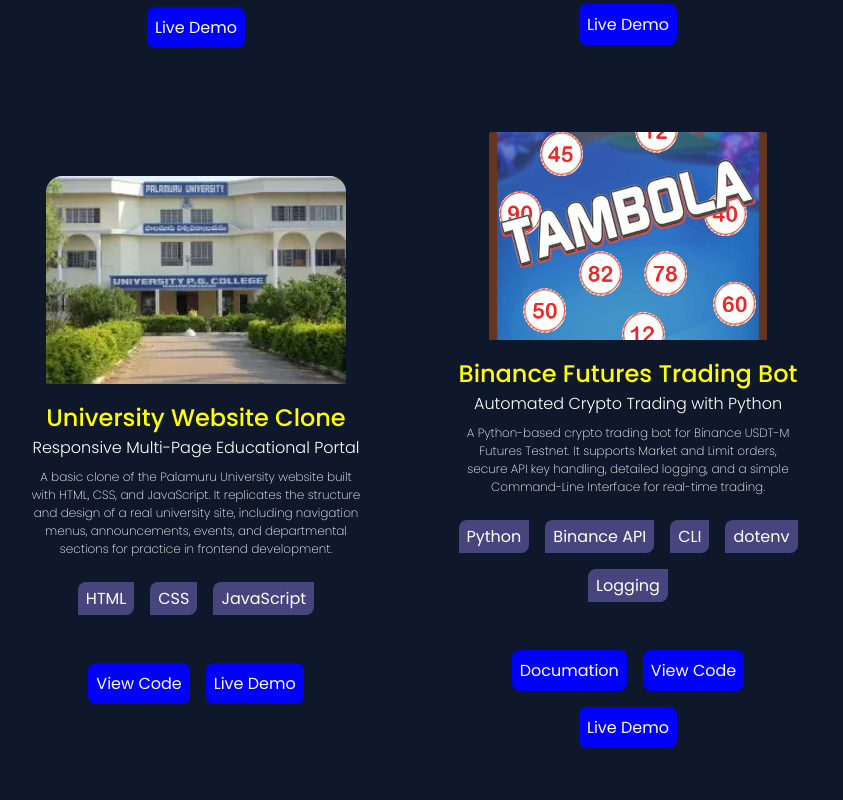
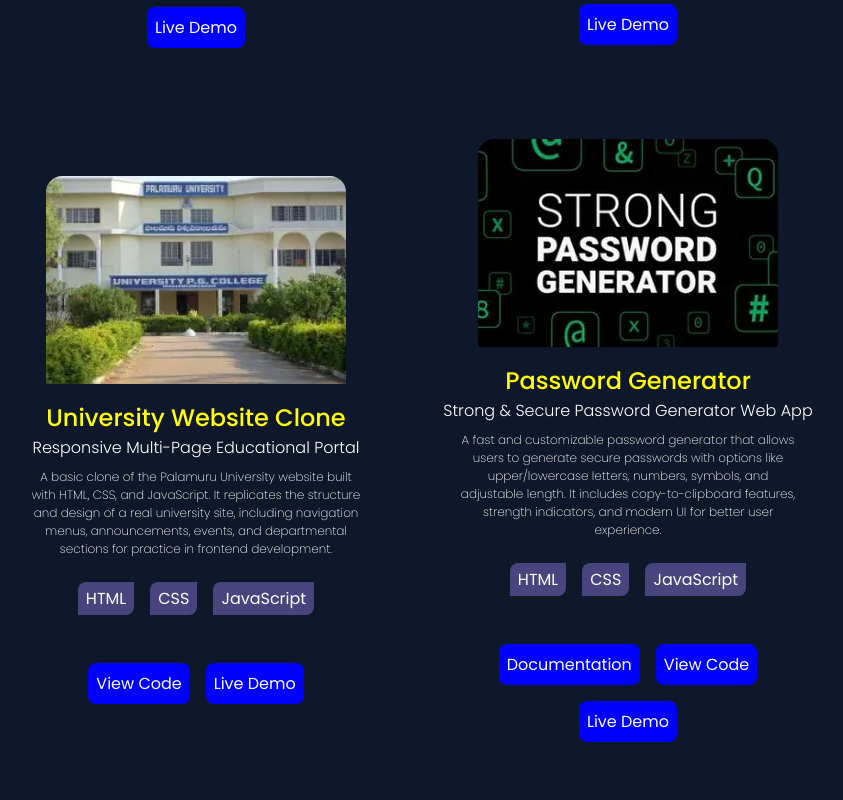
Before and after one commit to Beepalisrikanth/My_Portfolio-, a React (Create React App) app: page / in a window 1280 px wide. Shown: the part 2520-3320 px from the top of the page, without its empty margins (228-1071 px from the left). Built offline with nearby package versions, Linux system fonts and the light colour scheme.

Commit message:
adding new project and fixing some bugs

```diff
--- a/public/index.html
+++ b/public/index.html
@@ -5,9 +5,11 @@
     <meta name="viewport" content="width=device-width, initial-scale=1" />
     <meta name="description" content="beepali srikath portfolio"/>
     <link rel="preconnect" href="https://fonts.gstatic.com" crossorigin>
+    <link rel="icon" href="../src/assests/logo.png" type="image/x-icon">
     <link href="https://fonts.googleapis.com/css2?family=Poppins:ital,wght@0,100;0,200;0,300;0,400;0,500;0,600;0,700;0,800;0,900;1,100;1,200;1,300;1,400;1,500;1,600;1,700;1,800;1,900&display=swap" rel="stylesheet">
     <title>Beepalisrikanth</title>
     <link rel="stylesheet" href="style.css">
+
     <script async src="https://www.googletagmanager.com/gtag/js?id=G-V35WDMBSQ0"></script>
     <script>
       window.dataLayer = window.dataLayer || [];
@@ -16,6 +18,7 @@
 
       gtag('config', 'G-V35WDMBSQ0');
     </script>
+
   </head>
   <body>
     <noscript>You need to enable JavaScript to run this app.</noscript>
--- a/src/Components/Project/Projects.js
+++ b/src/Components/Project/Projects.js
@@ -3,7 +3,7 @@
 import p1 from '../../assests/felxiPose.webp';
 import p2 from '../../assests/housie.png';
 import p3 from '../../assests/palamuru_university.webp';
-// import p4 from '../../assests/portfolio-4.png';
+import p4 from '../../assests/password_generator.png';
 // import p5 from '../../assests/portfolio-5.png';
 // import p6 from '../../assests/portfolio-6.png';
 
@@ -37,7 +37,6 @@
           </div>
         </div>
 
-
         <div className='projectblock'>
           <img src={p2} alt="project pic argichain" className='projectblockimg'></img>
           <p className='projectblocktitle'>Housie Game</p>
@@ -55,14 +54,11 @@
           </div>
         </div>
 
-
         <div className='projectblock'>
           <img src={p3} alt="university website " className='projectblockimg'></img>
           <p className='projectblocktitle'>University Website Clone</p>
           <p className='projectblocksubtitle'>Responsive Multi-Page Educational Portal</p>
-          <p className='projectblockdesc'> A basic clone of the Palamuru University website built with HTML, CSS, and JavaScript.
-            It replicates the structure and design of a real university site, including navigation menus,
-            announcements, events, and departmental sections for practice in frontend development.</p>
+          <p className='projectblockdesc'> A basic clone of the Palamuru University website built with HTML, CSS, and JavaScript. It replicates the structure and design of a real university site, including navigation menus, announcements, events, and departmental sections for practice in frontend development.</p>
           <div className='projectblockskills'>
             <span className='projectblockskill'> HTML</span>
             <span className='projectblockskill'> CSS</span>
@@ -76,53 +72,23 @@
         </div>
 
         <div className='projectblock'>
-          <img src={p2} alt=" project pic Binance Trading Bot" className='projectblockimg'></img>
-          <p className='projectblocktitle'>Binance Futures Trading Bot </p>
-          <p className='projectblocksubtitle'>Automated Crypto Trading with Python</p>
-          <p className='projectblockdesc'> A Python-based crypto trading bot for Binance USDT-M Futures Testnet.
-            It supports Market and Limit orders, secure API key handling, detailed logging,
-            and a simple Command-Line Interface for real-time trading.</p>
-          <div className='projectblockskills'>
-            <span className='projectblockskill'> Python</span>
-            <span className='projectblockskill'> Binance API</span>
-            <span className='projectblockskill'> CLI</span>
-            <span className='projectblockskill'> dotenv</span>
-            <span className='projectblockskill'> Logging</span>
-          </div>
-          <div className='projectblockprojects'>
-            <span className='projectblockproject'>Documation</span>
-            <span className='projectblockproject'>View Code</span>
-            <span className='projectblockproject'>Live Demo</span>
-          </div>
-        </div>
-
-        {/* <div className='projectblock'>
-          <img src={p1} alt=" " className='projectblockimg'></img>
-          <p className='projectblocktitle'>Felxi Pose </p>
-          <p className='projectblocksubtitle'>Smart Motion Tracking with Real-Time PoseNet ai</p>
-          <p className='projectblockdesc'>Flexi Pose is an AI-based system that detects posture and activities like sitting, standing, walking, and sleeping in real time. It helps users monitor physical behavior and maintain a healthy lifestyle using PoseNet and TensorFlow.js.</p>
+          <img src={p4} alt="Password Generator Project" className='projectblockimg'></img>
+          <p className='projectblocktitle'>Password Generator </p>
+          <p className='projectblocksubtitle'>Strong & Secure Password Generator Web App</p>
+          <p className='projectblockdesc'> A fast and customizable password generator that allows users to generate secure passwords with options like upper/lowercase letters, numbers, symbols, and adjustable length. It includes copy-to-clipboard features, strength indicators, and modern UI for better user experience.</p>
           <div className='projectblockskills'>
             <span className='projectblockskill'> HTML</span>
             <span className='projectblockskill'> CSS</span>
             <span className='projectblockskill'> JavaScript</span>
-            <span className='projectblockskill'> TensorFlow.js</span>
-            <span className='projectblockskill'> PoseNet</span>
-            <span className='projectblockskill'> p5.js</span>
-            <span className='projectblockskill'> ml5.js</span>
           </div>
           <div className='projectblockprojects'>
-            <span className='projectblockproject'>Documation</span>
-            <span className='projectblockproject'>View Code</span>
-            <span className='projectblockproject'>Live Demo</span>
+            <a href='https://github.com/Beepalisrikanth/Password_Generated_by_srikanth?tab=readme-ov-file' className='projectblockproject' target="_blank" rel="noopener noreferrer">Documentation</a>
+            <a href="https://github.com/Beepalisrikanth/Password_Generated_by_srikanth" className='projectblockproject' target="_blank" rel="noopener noreferrer" >View Code</a>
+            <a href="https://password-generated-by-srikanth-gv30.onrender.com" className='projectblockproject' target="_blank" rel="noopener noreferrer" > Live Demo </a>
           </div>
         </div>
-         */}
-
 
       </div>
-
-
-
       <button className='seemore'>See More</button>
     </section>
   )
--- a/src/Components/intro/Intro.js
+++ b/src/Components/intro/Intro.js
@@ -18,7 +18,7 @@
             <p className='intropara'>I am a skilled web designer with experience in creating<br></br> visually and user friendly websites;</p>
 
             <div className='btnlinks'>
-              <a href="https://drive.google.com/file/d/1N4E7NekbIqxNe_XsD7vEdad6i0xgD4or/view?usp=sharing" className='alink' target="_blank" rel="noopener noreferrer" ><img src={download} alt="resume" className='aimg'></img><span className='atext'>Resume</span></a>
+              <a href="https://drive.google.com/file/d/1yPRx8zzpozb5iyDwFJk5nZpns4mnKN_X/view?usp=sharing" className='alink' target="_blank" rel="noopener noreferrer" ><img src={download} alt="resume" className='aimg'></img><span className='atext'>Resume</span></a>
               <a href="https://www.linkedin.com/in/beepali-srikanth-bab716281/" className='alink' target="_blank" rel="noopener noreferrer" ><img src={linkedin}  alt="github" className='aimg'></img><span className='atext'>LinkedIn</span></a>
               <a href="https://github.com/Beepalisrikanth" className='alink' target="_blank" rel="noopener noreferrer" ><img src={github} alt="github" className='aimg'></img><span className='atext'>GitHub</span></a>
 
```
Also changed, not shown: src/assests/password_generator.png (added).
